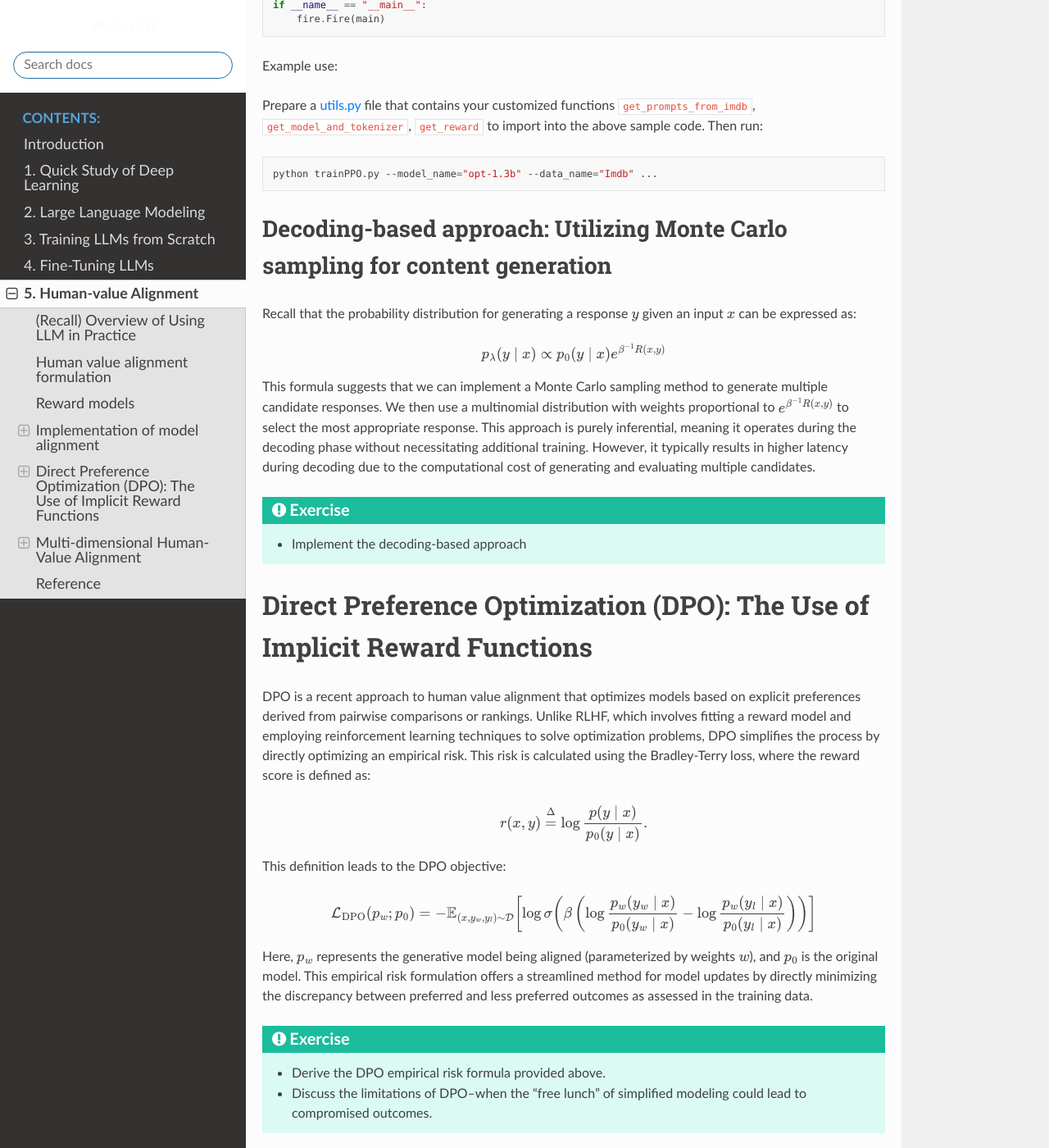
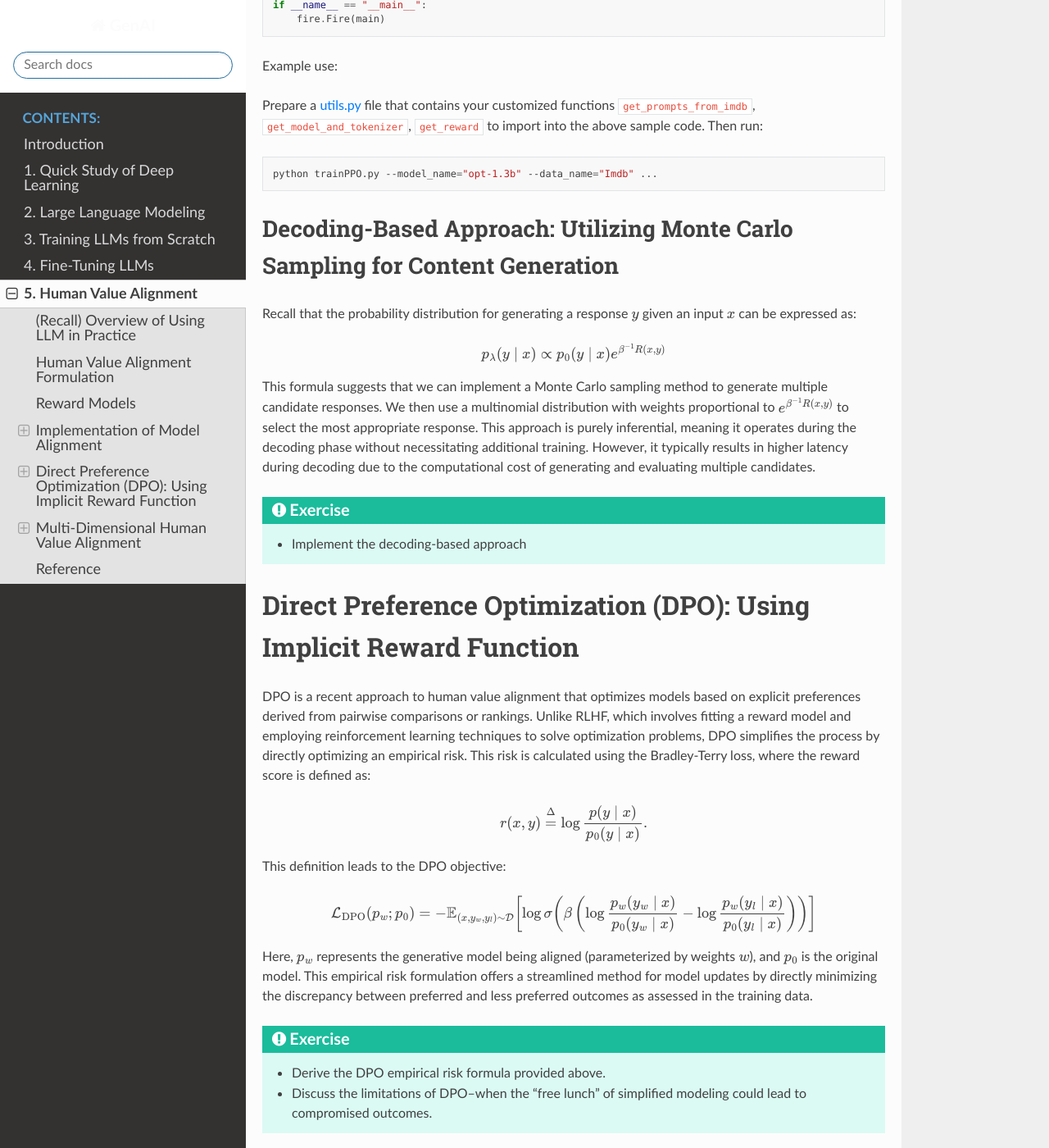
Before and after one commit to JieGroup/GenAI, a Sphinx documentation site: the page built from docs/source/alignment/index.md, in a window 1280 px wide and 1400 px high, scrolled down 6068 px. Shown: the whole window at 82% size. Built offline with Sphinx 7.4.7 and the Read the Docs theme 2.0.0, drawn with Linux system fonts in a browser that asks for light colours; formulas are drawn with MathJax 3; some of the changed text lies outside the part shown.

Commit message:
fix latex

````diff
--- a/docs/source/_static/custom.css
+++ b/docs/source/_static/custom.css
@@ -101,3 +101,7 @@
 div.math {
     font-size: 0.8em; /* Adjust the block equation font size to 80% of normal */
 }
+
+.math div:not(.math) {
+    text-align: right !important;
+}
--- a/docs/source/alignment/index.md
+++ b/docs/source/alignment/index.md
@@ -1,4 +1,4 @@
-# 5. Human-value Alignment
+# 5. Human Value Alignment
 <!-- and Human Value Alignment -->
 
 
@@ -13,15 +13,15 @@
 ```
 ```{mermaid}
 graph LR
-    BaseModel[Base Model] --> FineTuning[Supervised Fine-tuning]
-	UseCase[Define Application Case] --> FineTuning[Supervised Fine-tuning]
+    BaseModel[Base Model] --> FineTuning[Supervised Finetuning]
+	UseCase[Define Application Case] --> FineTuning[Supervised Finetuning]
     FineTuning --> RLHF[Human Value Alignment]
 ```
 
 We will go through human value alignment problems in this chapter.
 
 
-## Human value alignment formulation
+## Human Value Alignment Formulation
 
 Recent advancements in AI have highlighted the critical need for aligning AI systems with human values, a concept known as human value alignment. The alignment can serve the purpose of generating outcomes that are better suited for human ethics, personalized needs, or reduced harmful content.
 
@@ -74,7 +74,7 @@
 :::
 
 
-## Reward models
+## Reward Models
 
 This reward model effectively serves as a stand-in for human preferences, allowing the model to approximate the desirability of its outputs without continuous human intervention.
 We discuss common methods for obtaining reward functions $r_i$:
@@ -129,10 +129,10 @@
 :::
 
 
-## Implementation of model alignment
+## Implementation of Model Alignment
 
 
-### Fine-tuning-based approach: Using reinforcement learning for optimization
+### Finetuning-Based Approach: Using Reinforcement Learning for Optimization
 
 In this approach, the objective is to align model outputs with human values by optimizing a reward function derived from human feedback. The core concept involves developing a reward model that predicts the value of a model's outputs based on human judgments, as previously described. This process of using reinforcement learning to fine-tune models according to a reward function reflective of human values is traditionally known as Reinforcement Learning from Human Feedback (RLHF).
 
@@ -143,7 +143,7 @@
     <img src="../_static/img/PPO_overview.png" alt="Sample Aug" width="600" style="display:block; margin:auto;">
 </div>
 
-### Sample code
+### Sample Code
 
 ```python
 import torch
@@ -253,7 +253,7 @@
 python trainPPO.py --model_name="opt-1.3b" --data_name="Imdb" ...
 ```
 
-### Decoding-based approach: Utilizing Monte Carlo sampling for content generation
+### Decoding-Based Approach: Utilizing Monte Carlo Sampling for Content Generation
 
 Recall that the probability distribution for generating a response $y$ given an input $x$ can be expressed as:
 
@@ -271,7 +271,7 @@
 :::
 
 
-## Direct Preference Optimization (DPO): The Use of Implicit Reward Functions
+## Direct Preference Optimization (DPO): Using Implicit Reward Function
 
 DPO is a recent approach to human value alignment that optimizes models based on explicit preferences derived from pairwise comparisons or rankings. Unlike RLHF, which involves fitting a reward model and employing reinforcement learning techniques to solve optimization problems, DPO simplifies the process by directly optimizing an empirical risk. This risk is calculated using the Bradley-Terry loss, where the reward score is defined as:
 
@@ -338,7 +338,7 @@
 ```
 
 
-## Multi-dimensional Human-Value Alignment
+## Multi-Dimensional Human Value Alignment
 
 While the earlier formulation provides an elegant interpretation of how AI models can be adjusted to reflect new information or preferences, it may not fully capture the complexity required when aligning AI systems to multiple, potentially conflicting human values.
 
````
Also changed, not shown: 1 other file.
